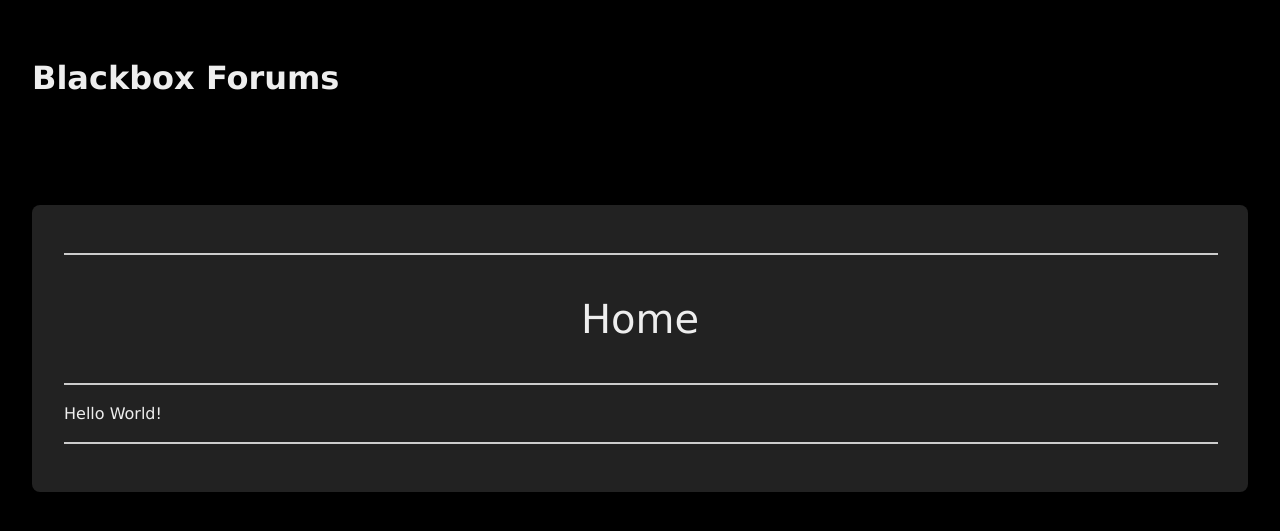
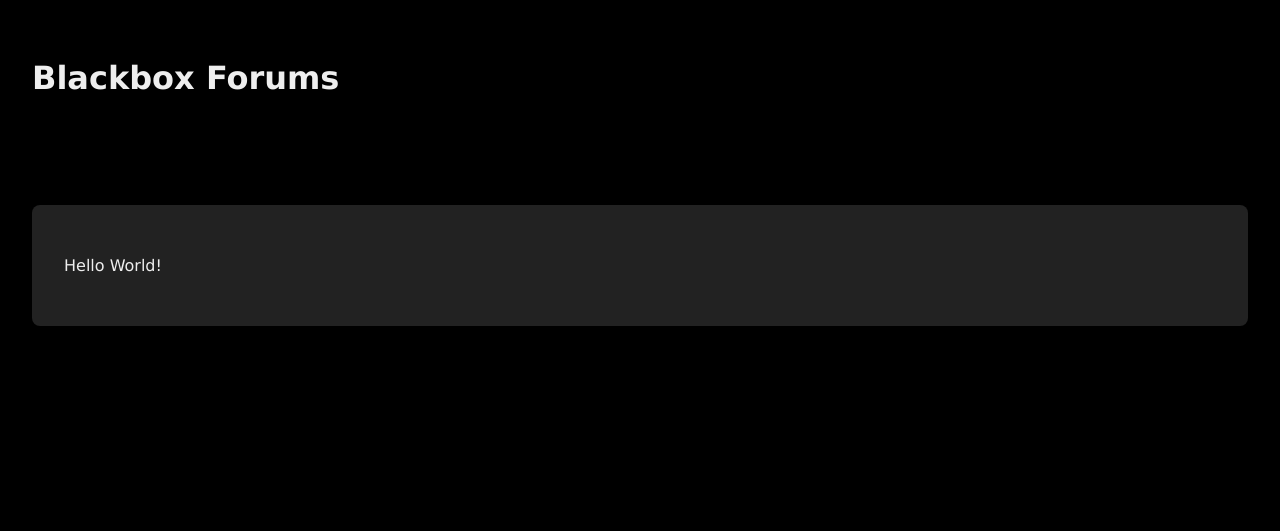
Before and after one commit to blackboxforums/blackboxforums.github.io, a Jekyll site: the page built from index.md, in a window 1280 px wide. Shown: the top 531 px of the page. Built offline with Jekyll 4.4.1, drawn with Linux system fonts in a browser that asks for light colours.

Commit message:
Update default.html

```diff
--- a/_layouts/default.html
+++ b/_layouts/default.html
@@ -10,11 +10,7 @@
   {% include header.html %}
 
   <div id="main-content">
-    <hr>
-    <div class="title">{{ page.title }}</div>
-    <hr>
     {{ content }}
-    <hr>
   </div>
 
   <script src="/assets/js/theme-toggle.js"></script>
```
